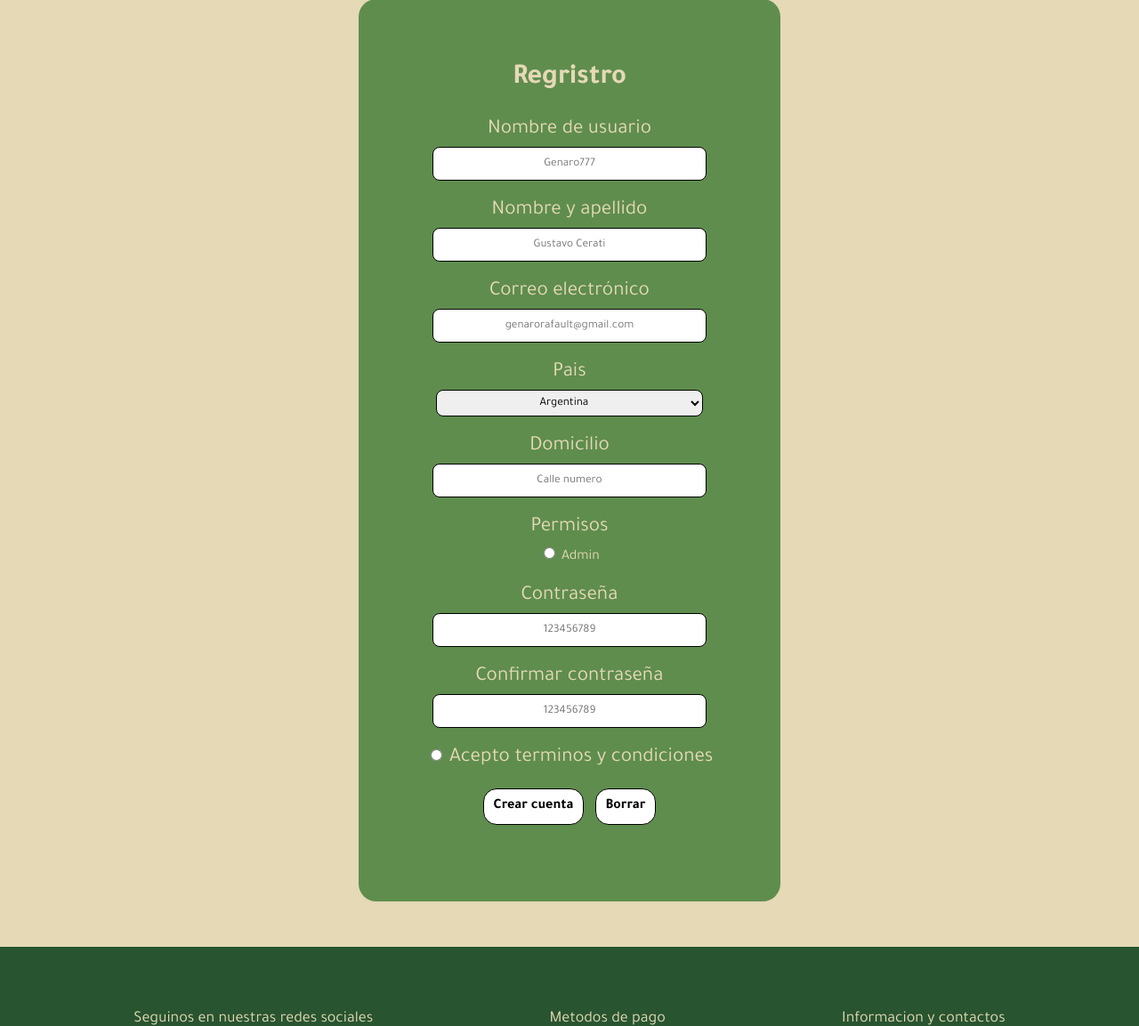
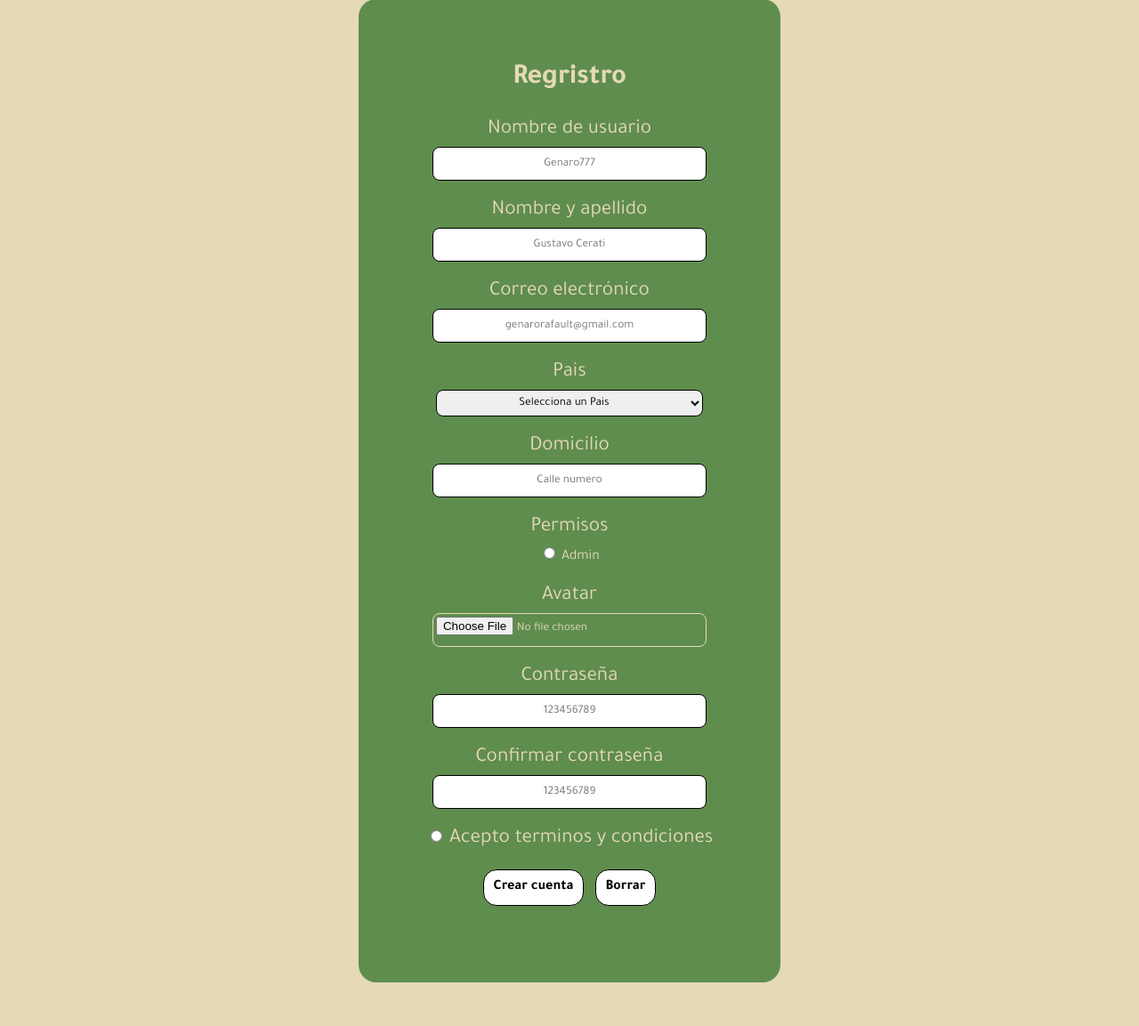
Before and after one commit to jiiikan/grupo_2_mate-ar, a Node server app: page /users/registro in a window 1280 px wide. Shown: the part 216-1369 px from the top of the page at 89% size. Run offline with Node 20, Linux system fonts and the light colour scheme; some libraries are stand-ins or nearby versions.

Commit message:
register

```diff
--- a/src/controllers/usersController.js
+++ b/src/controllers/usersController.js
@@ -36,17 +36,17 @@ const usersController = {
             olddata: req.body
         })
     }
-    const { usuario, nombre_apellido, email, pais, domicilio, permisos, contraseña, imagen } = req.body;
+    const { nombre_user, nombre_apellido, email, pais, domicilio, admin, confirmar_contraseña, avatar } = req.body;
     const newUser = {
         id: users.length + 1,
-        usuario: req.body.nombre_usuario,
+        nombre_user: req.body.nombre_usuario,
         nombre_apellido: req.body.nombre_apellido,
         email: req.body.email,
         pais: req.body.pais,
         domicilio: req.body.domicilio,
-        permisos:req.body.permisos,
+        admin:req.body.permisos,
         contraseña: req.body.confirmar_contraseña,
-        imagen: req.file.filename
+        avatar: req.file.filename
     };
 
     users.push(newUser);
--- a/src/views/users/registro.ejs
+++ b/src/views/users/registro.ejs
@@ -49,18 +49,49 @@
 
 
       <label class="registro">Pais</label>
-      <select name="pais" class="in-register">
-        <option value="Argentina">Argentina</option>
-        <option value="Peru">Peru</option>
-        <option value="Brasil">Brasil</option>
-        <option value="Mexico">Mexico</option>
+      <select name="pais" class="in-register"
+      class="form-select <%= locals.errors && errors.category ? 'is-invalid' : null %>">
+
+        <option value="">Selecciona un Pais</option>
+        <%
+          let paises = ["Argentina", "Colombia", "Peru", "Canada"]
+        %>
+
+        <% for (const oneCountry of paises) { %>
+          <option
+          value="<%= oneCountry %>"
+          <%= locals.oldData && (oneCountry  === oldData.paises ) ? 'selected' : null %>>
+          <%= oneCountry %> </option>
+              <% } %>
       </select>
+      <% if (locals.errors && errors.paises ) { %>
+        <div class="text-danger">
+            <%= errors.paises.msg %>
+        </div>
+    <% } %>
+
 
       <label class="registro">Domicilio</label>
-      <input type="text" class="in-register" name="domicilio" placeholder="Calle numero" >
+      <input type="text" class="in-register" name="domicilio" placeholder="Calle numero"
+      class="form-control <%= locals.errors && errors.domicilio ? 'is-invalid' : null %>">
+      <% if (locals.errors && errors.domicilio) { %>
+          <div class="text-danger">
+              <%= errors.domicilio.msg %>
+          </div>
+      <% } %>
 
       <label class="registro">Permisos</label>
       <label><input type="radio" name="admin"> Admin</label>
+
+      <label class="registro">Avatar</label>
+      <input type="file" class="in-register" name="avatar"
+      class="form-control <%= locals.errors && errors.avatar ? 'is-invalid' : null %>">
+      <% if (locals.errors && errors.avatar) { %>
+          <div class="text-danger">
+              <%= errors.avatar.msg %>
+          </div>
+      <% } %>
+
 
       <label class="registro">Contraseña</label>
       <input type="password" class="in-register" name="contraseña"  placeholder="123456789"
```
Also changed, not shown: src/routes/users.js (+10 -7 lines), public/images/users/1682345129651_img.png (added), public/images/users/1682345162929_img.png (added), public/images/users/1682345227266_img.png (added), public/images/users/1682345309335_img.png (added), public/images/users/1682345348537_img.png (added), public/images/users/1682345882170_img.png (added), public/images/users/1682345904057_img.png (added).
